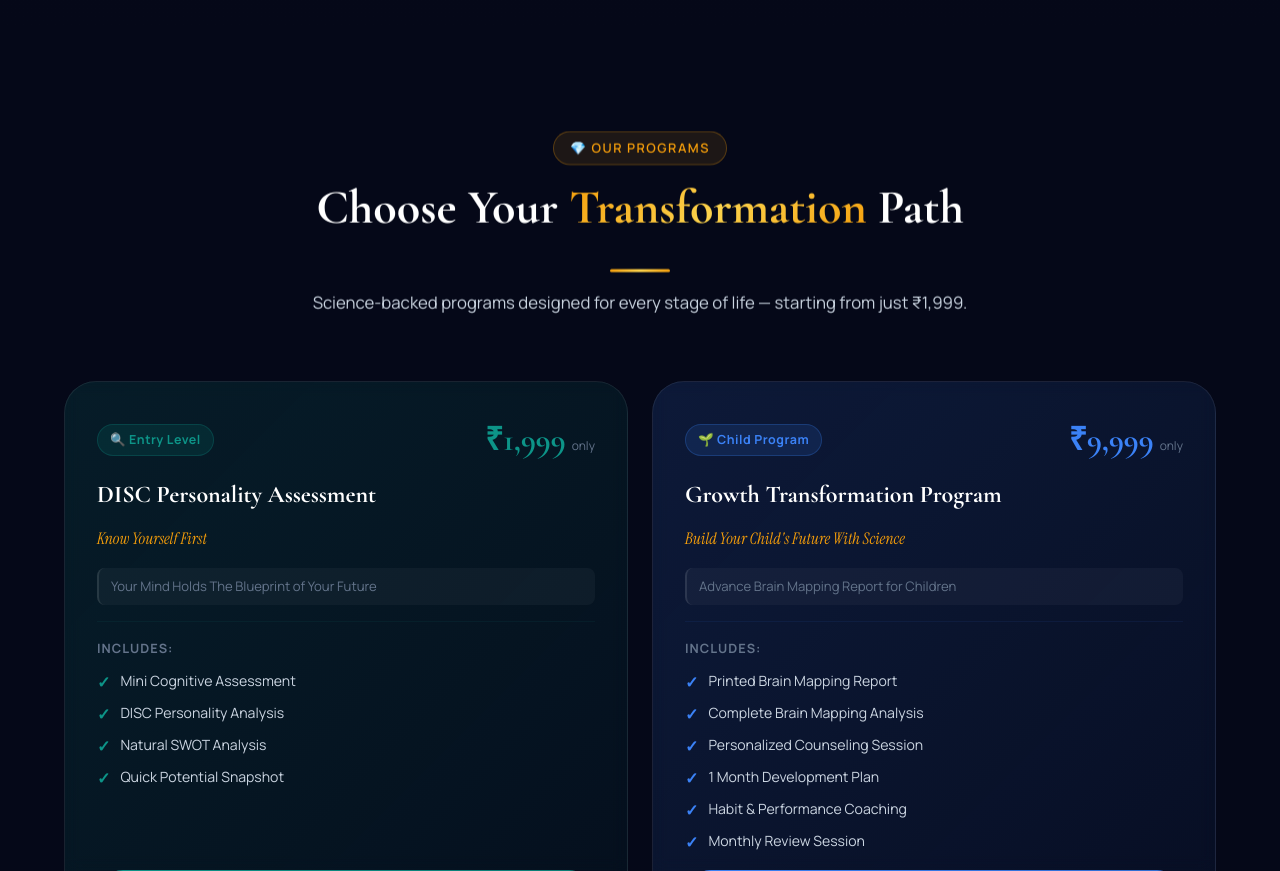
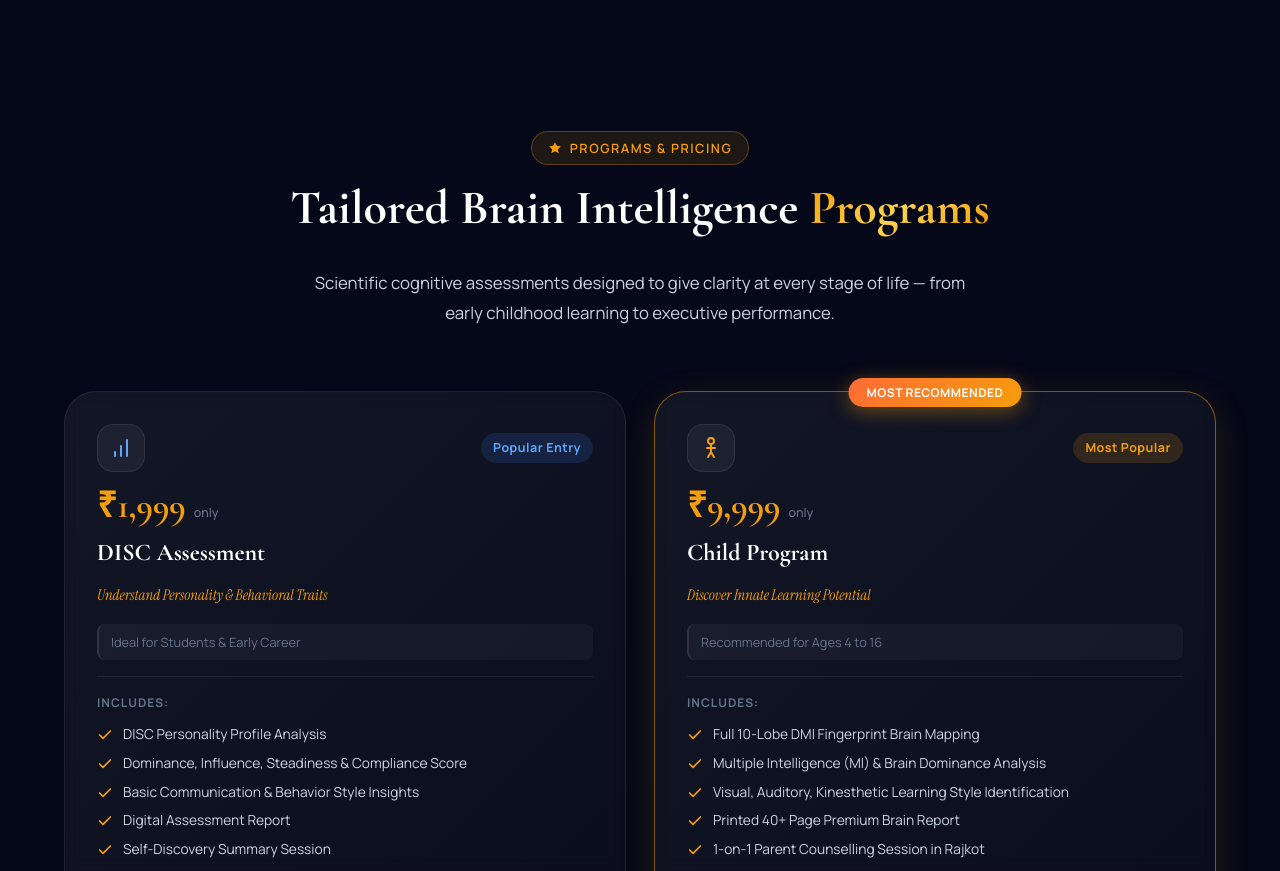
Before and after one commit to fuertenitesh-sys/ManasMatrix_Latest, a React (Vite) app: page / in a window 1280 px wide. Shown: the part 3780-4651 px from the top of the page. Built offline with nearby package versions, Linux system fonts and the light colour scheme.

Commit message:
Professional and Elite Family cards placed side-by-side in equal 2-column grid, 100% emojis replaced with vector SVG icons

```diff
--- a/src/components/About/About.jsx
+++ b/src/components/About/About.jsx
@@ -143,7 +143,10 @@ const About = () => {
               <div className="about__report-img-card glass-card">
                 <img src="/brain_report.jpg" alt="Manas Matrix Brain Report Sample" className="about__report-img" />
                 <div className="about__report-img-badge">
-                  <span>📊 1000+ Printed Reports Generated in Rajkot</span>
+                  <span style={{ display: 'inline-flex', alignItems: 'center', gap: '6px' }}>
+                    <BarChartIcon size={14} color="#F59E0B" />
+                    <span>1000+ Printed Reports Generated in Rajkot</span>
+                  </span>
                 </div>
               </div>
             </div>
--- a/src/components/Programs/Programs.css
+++ b/src/components/Programs/Programs.css
@@ -2,10 +2,12 @@
   position: relative;
 }
 
+/* Balanced 2x2 Grid where Professional & Elite Family sit side-by-side in equal 2-column cards */
 .programs__grid {
   display: grid;
   grid-template-columns: repeat(2, 1fr);
-  gap: 24px;
+  gap: 28px;
+  align-items: stretch;
 }
 
 .programs__card {
@@ -16,14 +18,15 @@
   flex-direction: column;
   gap: 16px;
   position: relative;
-  transition: all 0.4s ease;
+  transition: all 0.4s cubic-bezier(0.16, 1, 0.3, 1);
   cursor: default;
   backdrop-filter: blur(8px);
+  background: var(--gradient-card);
 }
 
 .programs__card--popular {
-  grid-column: span 2;
-  border-color: rgba(245, 158, 11, 0.4) !important;
+  border-color: rgba(245, 158, 11, 0.5) !important;
+  box-shadow: 0 10px 35px rgba(245, 158, 11, 0.15);
 }
 
 .programs__popular-tag {
@@ -31,14 +34,15 @@
   top: -14px;
   left: 50%;
   transform: translateX(-50%);
-  padding: 6px 20px;
+  padding: 5px 18px;
   background: var(--gradient-orange-gold);
   border-radius: var(--radius-full);
-  font-size: 0.8rem;
+  font-size: 0.75rem;
   font-weight: 700;
   color: #fff;
   white-space: nowrap;
   box-shadow: 0 4px 20px rgba(245, 158, 11, 0.4);
+  letter-spacing: 0.5px;
 }
 
 .programs__card-header {
@@ -46,7 +50,17 @@
   align-items: center;
   justify-content: space-between;
   gap: 16px;
-  flex-wrap: wrap;
+}
+
+.programs__card-icon-box {
+  width: 48px;
+  height: 48px;
+  border-radius: var(--radius-md);
+  background: rgba(255, 255, 255, 0.05);
+  border: 1px solid var(--color-border);
+  display: flex;
+  align-items: center;
+  justify-content: center;
 }
 
 .programs__badge {
@@ -60,20 +74,24 @@
   letter-spacing: 0.5px;
 }
 
+.programs__price-row {
+  display: flex;
+  align-items: baseline;
+  gap: 8px;
+}
+
 .programs__price {
   font-family: var(--font-heading);
-  font-size: 2rem;
+  font-size: 2.2rem;
   font-weight: 700;
-  display: flex;
-  align-items: baseline;
-  gap: 6px;
+  color: var(--color-gold);
+  line-height: 1;
 }
 
 .programs__price-sub {
-  font-size: 0.75rem;
-  font-weight: 400;
+  font-size: 0.78rem;
+  font-weight: 500;
   color: var(--color-text-muted);
-  font-family: var(--font-body);
 }
 
 .programs__title {
@@ -84,15 +102,14 @@
 }
 
 .programs__subtitle {
-  font-size: 0.88rem;
+  font-size: 0.92rem;
   color: var(--color-gold);
   font-style: italic;
   font-family: var(--font-accent);
-  font-size: 1rem;
 }
 
 .programs__tagline {
-  font-size: 0.82rem;
+  font-size: 0.8rem;
   color: var(--color-text-muted);
   padding: 8px 12px;
   background: rgba(255,255,255,0.04);
@@ -102,18 +119,19 @@
 
 .programs__divider {
   height: 1px;
-  opacity: 0.2;
+  background: var(--color-border);
 }
 
 .programs__features {
   display: flex;
   flex-direction: column;
   gap: 8px;
+  flex: 1;
 }
 
 .programs__features-label,
 .programs__outcomes-label {
-  font-size: 0.8rem;
+  font-size: 0.75rem;
   font-weight: 700;
   letter-spacing: 1px;
   text-transform: uppercase;
@@ -121,20 +139,18 @@
   margin-bottom: 4px;
 }
 
-.programs__feature-item,
-.programs__outcome-item {
+.programs__feature-item {
   display: flex;
   align-items: flex-start;
   gap: 10px;
-  font-size: 0.88rem;
+  font-size: 0.86rem;
   color: var(--color-text-secondary);
   line-height: 1.5;
 }
 
 .programs__feature-check {
-  font-weight: 700;
+  margin-top: 3px;
   flex-shrink: 0;
-  font-size: 1rem;
 }
 
 .programs__outcomes {
@@ -142,43 +158,26 @@
   flex-direction: column;
   gap: 6px;
   background: rgba(245, 158, 11, 0.04);
-  border: 1px solid rgba(245, 158, 11, 0.1);
+  border: 1px solid rgba(245, 158, 11, 0.12);
   border-radius: var(--radius-md);
-  padding: 16px;
+  padding: 14px;
+  margin-top: 8px;
 }
 
-/* For Elite card - show features in 2 cols */
-.programs__card--popular .programs__features {
-  display: grid;
-  grid-template-columns: 1fr 1fr;
+.programs__outcome-item {
+  display: flex;
+  align-items: center;
   gap: 8px;
-}
-
-.programs__card--popular .programs__features .programs__features-label {
-  grid-column: span 2;
-}
-
-.programs__card--popular .programs__outcomes {
-  margin-top: 0;
-}
-
-.programs__card--popular .programs__outcomes .programs__outcome-item {
-  display: inline-flex;
-  margin-right: 12px;
-}
-
-.programs__card--popular .programs__outcomes {
-  display: grid;
-  grid-template-columns: repeat(3, 1fr);
-  gap: 6px;
-}
-
-.programs__card--popular .programs__outcomes .programs__outcomes-label {
-  grid-column: span 3;
+  font-size: 0.82rem;
+  color: var(--color-text-primary);
+  font-weight: 600;
 }
 
 .programs__cta {
-  display: block;
+  display: flex;
+  align-items: center;
+  justify-content: center;
+  gap: 8px;
   text-align: center;
   padding: 14px 24px;
   border-radius: var(--radius-full);
@@ -187,7 +186,7 @@
   font-size: 0.92rem;
   text-decoration: none;
   transition: all var(--transition-normal);
-  margin-top: auto;
+  margin-top: 12px;
   letter-spacing: 0.3px;
 }
 
@@ -209,21 +208,6 @@
   .programs__grid {
     grid-template-columns: 1fr;
   }
-  .programs__card--popular {
-    grid-column: span 1;
-  }
-  .programs__card--popular .programs__features {
-    grid-template-columns: 1fr;
-  }
-  .programs__card--popular .programs__features .programs__features-label {
-    grid-column: span 1;
-  }
-  .programs__card--popular .programs__outcomes {
-    grid-template-columns: 1fr;
-  }
-  .programs__card--popular .programs__outcomes .programs__outcomes-label {
-    grid-column: span 1;
-  }
 }
 
 @media (max-width: 576px) {
@@ -231,7 +215,7 @@
     padding: 22px 16px;
   }
   .programs__price {
-    font-size: 1.5rem;
+    font-size: 1.8rem;
   }
   .programs__title {
     font-size: 1.3rem;
--- a/src/components/Programs/Programs.jsx
+++ b/src/components/Programs/Programs.jsx
@@ -1,59 +1,63 @@
-import React, { useState } from 'react';
+import React from 'react';
+import { Link } from 'react-router-dom';
+import { StarIcon, CheckIcon, BriefcaseIcon, ChildIcon, UsersIcon, BarChartIcon } from '../Icons';
 import './Programs.css';
 
-const programs = [
+const Programs = () => {
+  const programsData = [
     {
       id: 'disc',
-    badge: '🔍 Entry Level',
-    badgeColor: '#0D9488',
-    title: 'DISC Personality Assessment',
-    subtitle: 'Know Yourself First',
+      title: 'DISC Assessment',
+      subtitle: 'Understand Personality & Behavioral Traits',
+      tagline: 'Ideal for Students & Early Career',
       price: '₹1,999',
-    tagline: 'Your Mind Holds The Blueprint of Your Future',
+      badge: 'Popular Entry',
+      badgeColor: 'rgba(59, 130, 246, 0.15)',
+      badgeTextColor: '#60A5FA',
+      icon: <BarChartIcon size={24} color="#60A5FA" />,
       features: [
-      'Mini Cognitive Assessment',
-      'DISC Personality Analysis',
-      'Natural SWOT Analysis',
-      'Quick Potential Snapshot',
+        'DISC Personality Profile Analysis',
+        'Dominance, Influence, Steadiness & Compliance Score',
+        'Basic Communication & Behavior Style Insights',
+        'Digital Assessment Report',
+        'Self-Discovery Summary Session',
       ],
-    cta: 'Unlock Your Personality',
-    popular: false,
-    gradient: 'linear-gradient(135deg, rgba(13,148,136,0.15), rgba(13,148,136,0.05))',
-    border: 'rgba(13,148,136,0.4)',
-    glowColor: 'rgba(13,148,136,0.2)',
-    anim: 'fade-up delay-100',
+      outcomes: ['Behavioral Awareness', 'Communication Boost'],
+      ctaText: 'Book Assessment →',
+      ctaClass: 'btn-secondary',
     },
     {
       id: 'child',
-    badge: '🌱 Child Program',
-    badgeColor: '#3B82F6',
-    title: 'Growth Transformation Program',
-    subtitle: 'Build Your Child\'s Future With Science',
+      title: 'Child Program',
+      subtitle: 'Discover Innate Learning Potential',
+      tagline: 'Recommended for Ages 4 to 16',
       price: '₹9,999',
-    tagline: 'Advance Brain Mapping Report for Children',
+      badge: 'Most Popular',
+      badgeColor: 'rgba(245, 158, 11, 0.15)',
+      badgeTextColor: '#F59E0B',
+      icon: <ChildIcon size={24} color="#F59E0B" />,
       features: [
-      'Printed Brain Mapping Report',
-      'Complete Brain Mapping Analysis',
-      'Personalized Counseling Session',
-      '1 Month Development Plan',
-      'Habit & Performance Coaching',
-      'Monthly Review Session',
+        'Full 10-Lobe DMI Fingerprint Brain Mapping',
+        'Multiple Intelligence (MI) & Brain Dominance Analysis',
+        'Visual, Auditory, Kinesthetic Learning Style Identification',
+        'Printed 40+ Page Premium Brain Report',
+        '1-on-1 Parent Counselling Session in Rajkot',
       ],
-    cta: 'Start Child\'s Journey',
-    popular: false,
-    gradient: 'linear-gradient(135deg, rgba(59,130,246,0.15), rgba(59,130,246,0.05))',
-    border: 'rgba(59,130,246,0.4)',
-    glowColor: 'rgba(59,130,246,0.2)',
-    anim: 'fade-up delay-200',
+      outcomes: ['Study Method Clarity', 'Parenting Blueprint'],
+      ctaText: 'Unlock Child Potential →',
+      ctaClass: 'btn-primary',
+      popular: true,
     },
     {
       id: 'professional',
-    badge: '💼 Professional',
-    badgeColor: '#FF6B35',
-    title: 'Advanced Brain Mapping',
+      title: 'Professional',
       subtitle: 'Build The Mindset That Builds Success',
+      tagline: 'For Business Professionals & Leaders',
       price: '₹14,999',
-    tagline: 'For Business Professionals & Leaders',
+      badge: 'Career & Business',
+      badgeColor: 'rgba(239, 68, 68, 0.15)',
+      badgeTextColor: '#EF4444',
+      icon: <BriefcaseIcon size={24} color="#FF6B35" />,
       features: [
         'Printed Premium Brain Mapping Report',
         'Advanced Brain Intelligence Analysis',
@@ -64,144 +68,112 @@ const programs = [
         'Habit Building & High Performance Coaching',
         'Monthly Review & Performance Tracking',
       ],
-    cta: 'Elevate Your Performance',
-    popular: false,
-    gradient: 'linear-gradient(135deg, rgba(255,107,53,0.15), rgba(255,107,53,0.05))',
-    border: 'rgba(255,107,53,0.4)',
-    glowColor: 'rgba(255,107,53,0.2)',
-    anim: 'fade-up delay-300',
+      outcomes: ['Leadership Boost', 'Decision Making Clarity'],
+      ctaText: 'Elevate Your Performance →',
+      ctaClass: 'btn-primary',
     },
     {
-    id: 'elite',
-    badge: '⭐ Most Popular',
-    badgeColor: '#F59E0B',
-    title: 'Elite Family Transformation',
-    subtitle: 'Transform Your Family\'s Future With Science',
+      id: 'elite-family',
+      title: 'Elite Family',
+      subtitle: 'Complete Family Transformation',
+      tagline: 'For Entire Family (Parents + Children)',
       price: '₹37,499',
-    tagline: 'The Ultimate Family Transformation Program',
+      badge: 'Complete Package',
+      badgeColor: 'rgba(168, 85, 247, 0.15)',
+      badgeTextColor: '#C084FC',
+      icon: <UsersIcon size={24} color="#C084FC" />,
       features: [
-      'Everything in Growth Transformation Program',
-      '90 Day Complete Development Journey',
-      'Personalized Family Counseling Sessions',
-      'Family Brain Reports (2-3 Members)',
-      'Quarterly Progress Review Sessions',
-      'Advanced Brain Performance Coaching',
-      'Premium Personal Growth Guidance',
-      'Long-Term Transformation Planning',
+        'Complete Brain Mapping for 4 Family Members',
+        'Family Harmony & Inter-relational Dynamics Analysis',
+        'Parent-Child Communication Blueprint',
+        '4 Printed Premium Intelligence Reports',
+        'Multiple Counselling & Progress Alignment Sessions',
+        'Lifelong Cognitive Guidance & Support',
       ],
-    outcomes: [
-      'Better Child Development & Growth',
-      'Improved Parent-Child Understanding',
-      'Better Family Communication Patterns',
-      'Long-Term Habit Transformation',
-      'Emotional Intelligence Development',
-      'Complete Family Alignment For Future',
-      'Sustainable Personal Transformation',
-    ],
-    cta: 'Begin Elite Journey',
-    popular: true,
-    gradient: 'linear-gradient(135deg, rgba(245,158,11,0.15), rgba(124,58,237,0.08))',
-    border: 'rgba(245,158,11,0.5)',
-    glowColor: 'rgba(245,158,11,0.25)',
-    anim: 'zoom-in delay-400',
+      outcomes: ['Family Harmony', 'Complete Alignment'],
+      ctaText: 'Transform Your Family →',
+      ctaClass: 'btn-primary',
     },
   ];
 
-const Programs = () => {
-  const [hoveredId, setHoveredId] = useState(null);
-
   return (
-    <section className="programs section" id="programs">
-      <div className="glow-orb" style={{ width: '600px', height: '600px', background: 'radial-gradient(circle, rgba(245,158,11,0.07), transparent)', bottom: '0', right: '0' }}></div>
-
+    <section className="section programs" id="programs">
       <div className="container">
-        <div className="section-header animate-reveal fade-up">
-          <div className="section-badge">💎 Our Programs</div>
+        <div className="section-header">
+          <div className="section-badge">
+            <StarIcon size={14} color="#F59E0B" />
+            <span>Programs & Pricing</span>
+          </div>
           <h2 className="section-title">
-            Choose Your <span className="gradient-text-gold">Transformation</span> Path
+            Tailored Brain Intelligence <span className="gradient-text-gold">Programs</span>
           </h2>
-          <div className="divider"></div>
           <p className="section-subtitle">
-            Science-backed programs designed for every stage of life — starting from just ₹1,999.
+            Scientific cognitive assessments designed to give clarity at every stage of life — from early childhood learning to executive performance.
           </p>
         </div>
 
-        {/* Outer Grid Container of Pricing Cards */}
+        {/* Balanced 2-Column Grid where Professional and Elite Family sit side-by-side */}
         <div className="programs__grid">
-          {programs.map((program) => (
+          {programsData.map((program) => (
             <div
               key={program.id}
-              id={`program-${program.id}`}
-              className={`programs__card ${program.popular ? 'programs__card--popular' : ''} animate-reveal ${program.anim}`}
-              style={{
-                background: program.gradient,
-                borderColor: hoveredId === program.id ? program.border : 'var(--color-border)',
-                boxShadow: hoveredId === program.id ? `0 20px 60px ${program.glowColor}` : 'none',
-              }}
-              onMouseEnter={() => setHoveredId(program.id)}
-              onMouseLeave={() => setHoveredId(null)}
+              className={`programs__card glass-card ${program.popular ? 'programs__card--popular' : ''}`}
             >
-              {program.popular && (
-                <div className="programs__popular-tag">⭐ Most Popular</div>
-              )}
+              {program.popular && <div className="programs__popular-tag">MOST RECOMMENDED</div>}
 
               <div className="programs__card-header">
-                <div className="programs__badge" style={{ background: `${program.badgeColor}20`, color: program.badgeColor, border: `1px solid ${program.badgeColor}40` }}>
-                  {program.badge}
+                <div className="programs__card-icon-box">
+                  {program.icon}
                 </div>
-                <div className="programs__price" style={{ color: program.badgeColor }}>
-                  {program.price}
-                  <span className="programs__price-sub">only</span>
+                <div
+                  className="programs__badge"
+                  style={{ background: program.badgeColor, color: program.badgeTextColor }}
+                >
+                  <span>{program.badge}</span>
                 </div>
               </div>
 
+              <div className="programs__price-row">
+                <div className="programs__price">{program.price}</div>
+                <div className="programs__price-sub">only</div>
+              </div>
+
               <h3 className="programs__title">{program.title}</h3>
-              <p className="programs__subtitle">{program.subtitle}</p>
-              <p className="programs__tagline">{program.tagline}</p>
+              <div className="programs__subtitle">{program.subtitle}</div>
+              <div className="programs__tagline">{program.tagline}</div>
 
-              <div className="programs__divider" style={{ background: program.border }}></div>
+              <div className="programs__divider"></div>
 
               <div className="programs__features">
-                <p className="programs__features-label">Includes:</p>
-                {program.features.map((f) => (
-                  <div key={f} className="programs__feature-item">
-                    <span className="programs__feature-check" style={{ color: program.badgeColor }}>✓</span>
-                    <span>{f}</span>
+                <div className="programs__features-label">INCLUDES:</div>
+                {program.features.map((feat, idx) => (
+                  <div key={idx} className="programs__feature-item">
+                    <CheckIcon size={16} color="#F59E0B" className="programs__feature-check" />
+                    <span>{feat}</span>
                   </div>
                 ))}
               </div>
 
-              {program.outcomes && (
               <div className="programs__outcomes">
-                  <p className="programs__outcomes-label">Your Family Will Experience:</p>
-                  {program.outcomes.map((o) => (
-                    <div key={o} className="programs__outcome-item">
-                      <span className="programs__feature-check" style={{ color: '#F59E0B' }}>•</span>
-                      <span>{o}</span>
-                    </div>
-                  ))}
-                </div>
-              )}
-
-              <a
-                href="tel:9106545374"
-                className="programs__cta"
-                id={`program-cta-${program.id}`}
-                style={{
-                  background: program.popular
-                    ? 'var(--gradient-orange-gold)'
-                    : `linear-gradient(135deg, ${program.badgeColor}, ${program.badgeColor}cc)`,
-                }}
-              >
-                {program.cta} →
-              </a>
+                <div className="programs__outcomes-label">KEY OUTCOMES:</div>
+                {program.outcomes.map((out, idx) => (
+                  <div key={idx} className="programs__outcome-item">
+                    <StarIcon size={12} color="#FCD34D" />
+                    <span>{out}</span>
                   </div>
                 ))}
               </div>
 
-        <div className="programs__note animate-reveal fade-up">
-          <p>📞 Call us at <a href="tel:9106545374" style={{ color: 'var(--color-gold)' }}>9106545374</a> to discuss which program is right for you.</p>
+              <Link to="/contact" className={`programs__cta ${program.ctaClass}`}>
+                <span>{program.ctaText}</span>
+              </Link>
             </div>
+          ))}
+        </div>
+
+        <p className="programs__note">
+          All programs include a 1-on-1 private consultation with certified Brain Mapping experts in Rajkot, Gujarat.
+        </p>
       </div>
     </section>
   );
```
Lines whose indentation alone changed are shown as unchanged.
